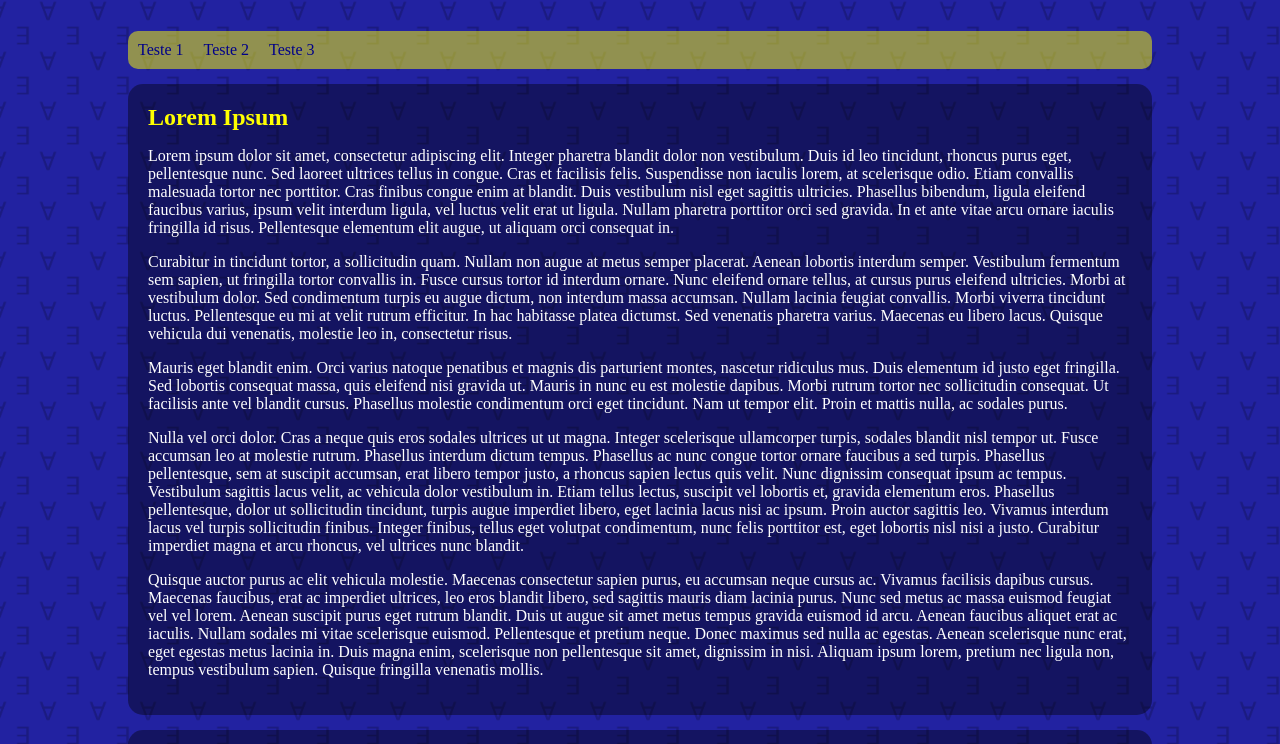
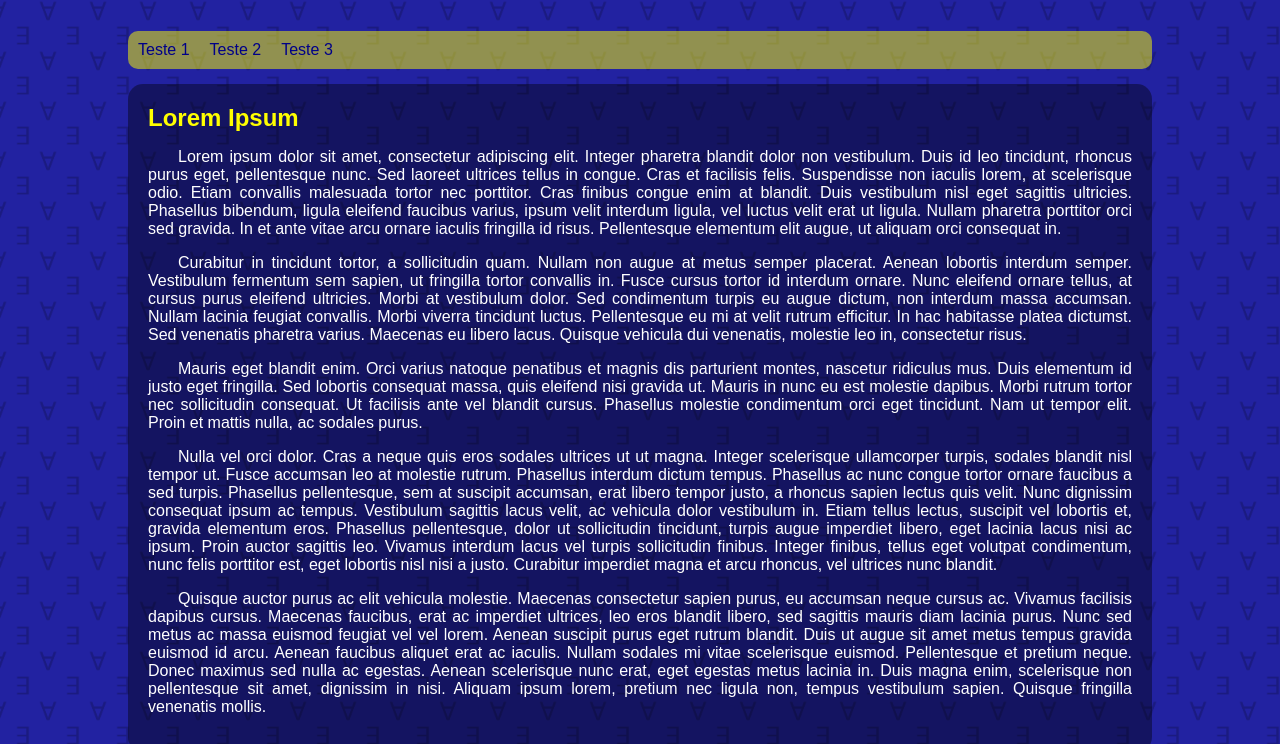
Before and after one commit to anachan01h/my-logic-world, a plain HTML site: page index.html in a window 1280 px wide. Shown: the part 89-833 px from the top of the page. Drawn offline with Linux system fonts and the light colour scheme; files whose address does not match are found by name.

Commit message:
Post: Finalmente, comecei meu blog...

```diff
--- a/style/background.css
+++ b/style/background.css
@@ -1,5 +1,6 @@
 /* Fundo ---------------------------------------------------------- */
 body {
+	font-family: sans-serif;
     width: 1024px;
     margin: auto;
     background-color: #2222A1;
--- a/style/content.css
+++ b/style/content.css
@@ -9,6 +9,7 @@ main article {
     margin-bottom: 15px;
     background-color: rgba(0, 0, 0, 0.4);
     color: #FFF;
+	text-align: justify;
 }
 
 main a {
@@ -33,3 +34,7 @@ main h2, main h3, main h4 {
 main h4 {
 	font-size: 11pt;
 }
+
+main p {
+	text-indent: 30px;
+}
```
Also changed, not shown: 3 other files.
